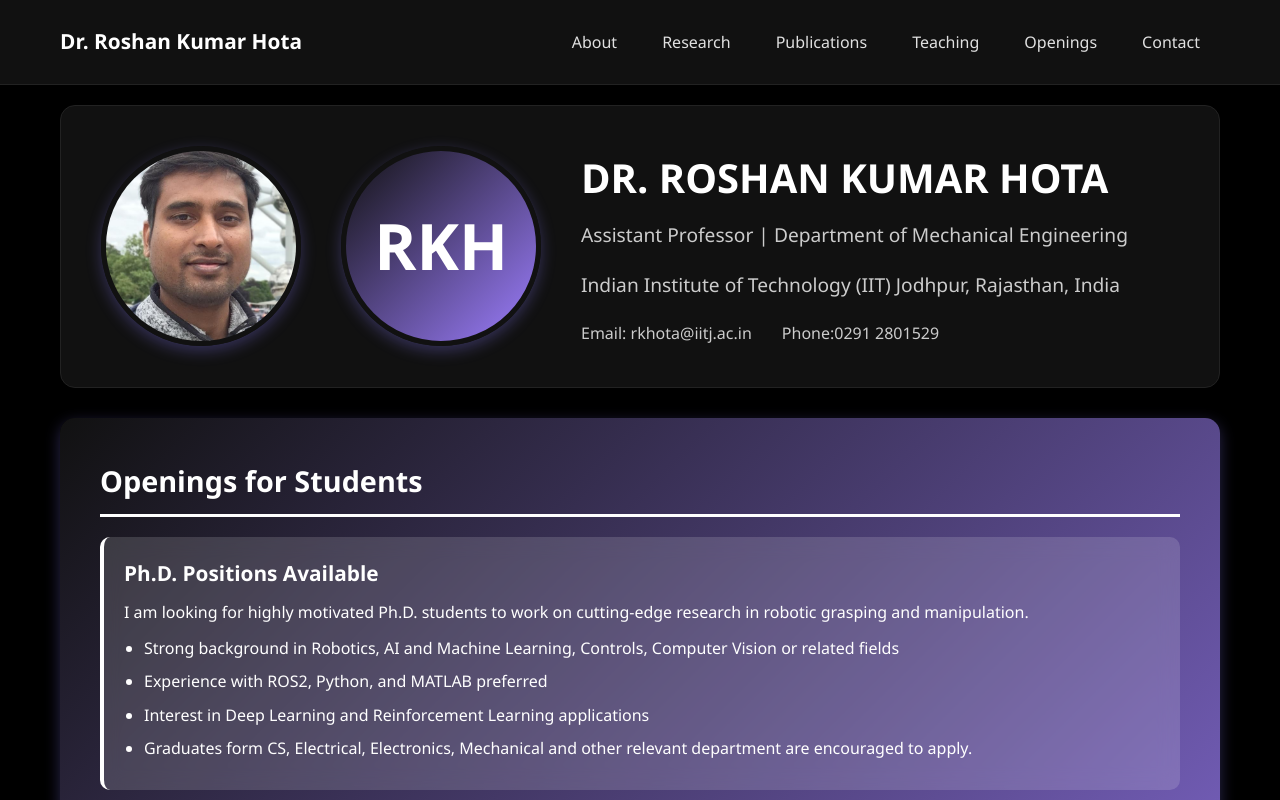
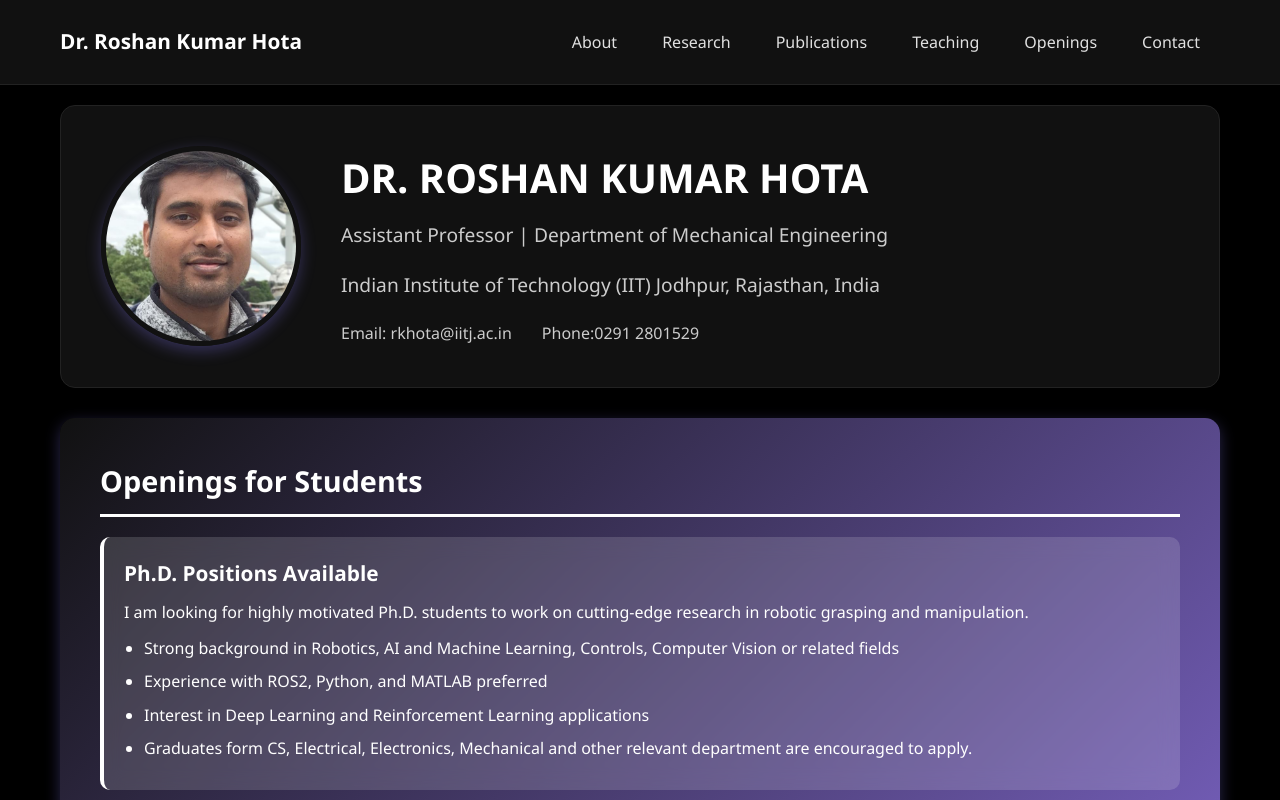
Before and after one commit to rkhota-robotics/rkhota-robotics.github.io, a plain HTML site: page index.html in a window 1280 px wide. Shown: the top 800 px of the page. Drawn offline with Linux system fonts and the light colour scheme.

Commit message:
Update index.html

```diff
--- a/index.html
+++ b/index.html
@@ -463,7 +463,7 @@
         <header id="about">
             <!-- Uncomment and replace with actual image when available -->
             <img src="profile-picture.jpg" alt="Dr. Roshan Hota" class="profile-image">
-            <div class="placeholder-image">RKH</div>
+
 
             <div class="header-content">
                 <h1>DR. ROSHAN KUMAR HOTA</h1>
```
